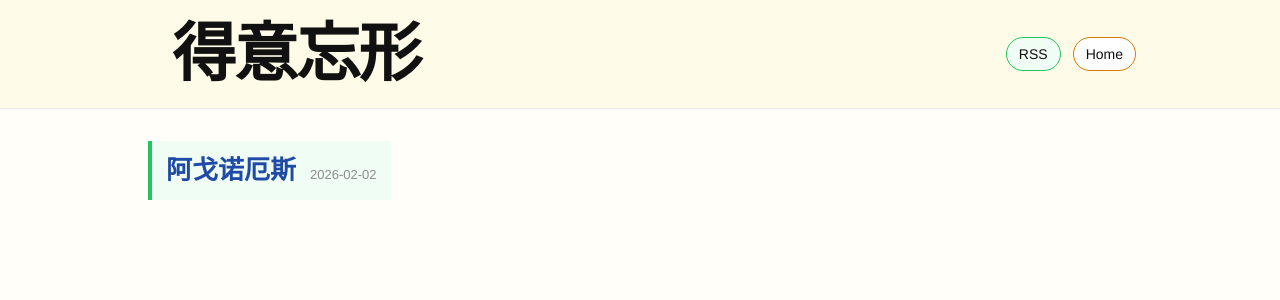
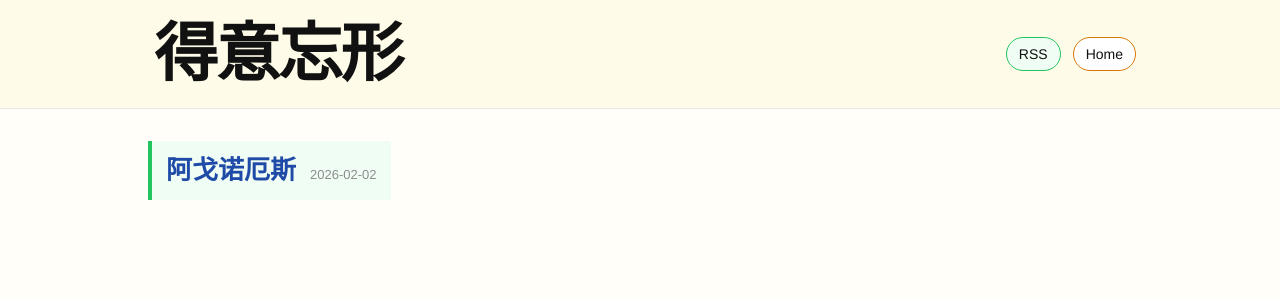
Before and after one commit to algonous/blog, a Jekyll site: the page built from index.html, in a window 1280 px wide. Shown: the top 300 px of the page. Built offline with Jekyll 4.4.1, drawn with Linux system fonts in a browser that asks for light colours.

Commit message:
style: align title and post rail with optical offset

```diff
--- a/assets/css/site.css
+++ b/assets/css/site.css
@@ -12,6 +12,7 @@
   --red-bg: #fef2f2;
   --red-line: #ef4444;
   --left-rail: 28px;
+  --title-optical-shift: -18px;
 }
 
 * {
@@ -52,7 +53,9 @@ body {
   text-decoration: none;
   color: var(--text);
   line-height: 1;
+  display: inline-block;
   margin-left: var(--left-rail);
+  transform: translateX(var(--title-optical-shift));
 }
 
 .actions {
@@ -176,6 +179,7 @@ body {
 @media (max-width: 720px) {
   :root {
     --left-rail: 10px;
+    --title-optical-shift: -8px;
   }
 
   .site-name {
```
